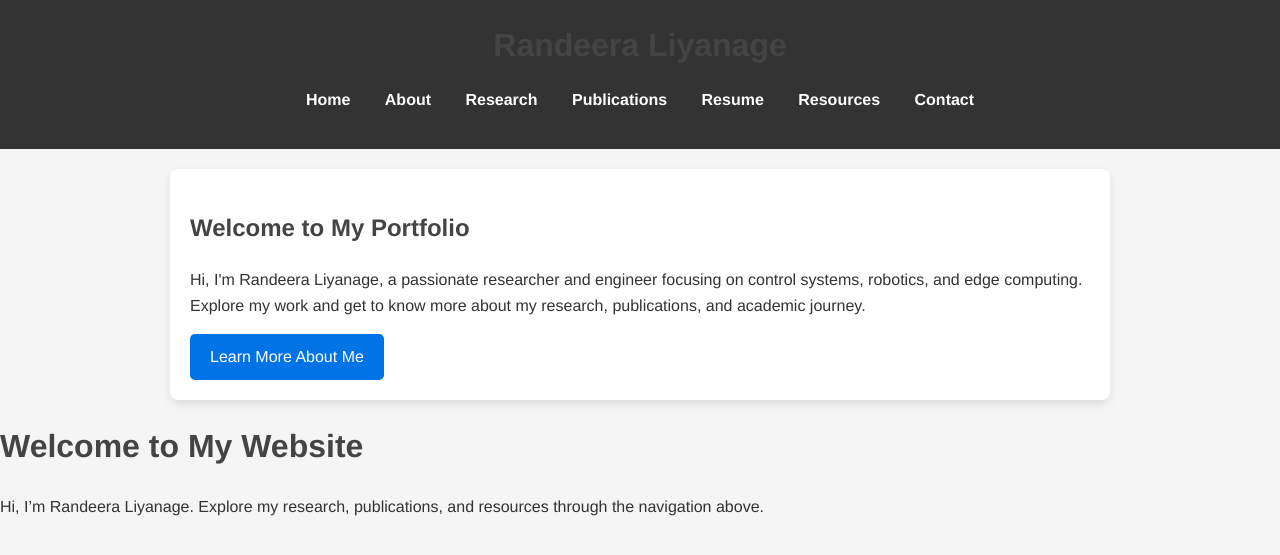
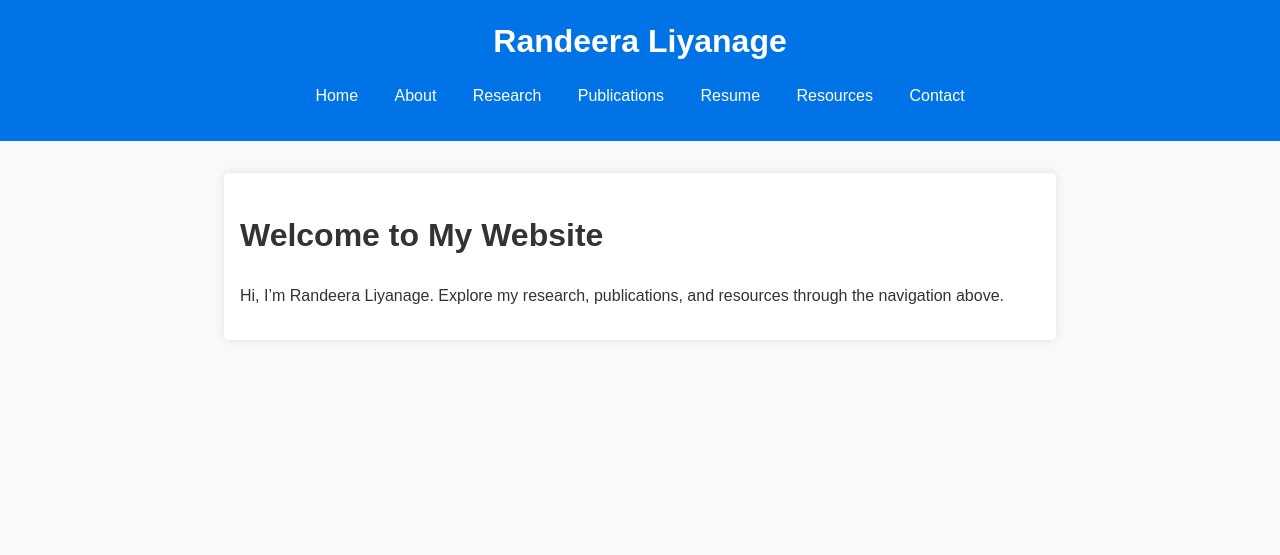
Before and after one commit to randeeraliyanage/randeeraliyanage.github.io, a Jekyll site: the page built from index.md, in a window 1280 px wide. Shown: the top 555 px of the page. Built offline with Jekyll 4.4.1, drawn with Linux system fonts in a browser that asks for light colours.

Commit message:
Update default.html

```diff
--- a/_layouts/default.html
+++ b/_layouts/default.html
@@ -3,72 +3,23 @@
 <head>
     <meta charset="UTF-8">
     <meta name="viewport" content="width=device-width, initial-scale=1.0">
-    <title>Randeera Liyanage - Portfolio</title>
+    <title>{{ page.title | default: site.title }}</title>
     <link rel="stylesheet" href="/style.css">
-    <style>
-        body {
-            font-family: 'Helvetica Neue', Arial, sans-serif;
-            color: #333;
-            background: #f5f5f5;
-            line-height: 1.6;
-        }
-        header {
-            background: #333;
-            color: #fff;
-            padding: 20px 0;
-            text-align: center;
-        }
-        nav a {
-            color: #fff;
-            text-decoration: none;
-            margin: 0 15px;
-            font-weight: bold;
-        }
-        nav a:hover {
-            text-decoration: underline;
-        }
-        main {
-            max-width: 900px;
-            margin: 20px auto;
-            background: #fff;
-            padding: 20px;
-            border-radius: 8px;
-            box-shadow: 0 4px 8px rgba(0,0,0,0.1);
-        }
-        h1, h2, h3, h4 {
-            color: #444;
-        }
-        .button {
-            display: inline-block;
-            background: #0073e6;
-            color: #fff;
-            padding: 10px 20px;
-            border-radius: 5px;
-            text-decoration: none;
-        }
-        .button:hover {
-            background: #005bb5;
-        }
-    </style>
 </head>
 <body>
     <header>
-        <h1>Randeera Liyanage</h1>
+        <h1>{{ site.title }}</h1>
         <nav>
-            <a href="index.html">Home</a>
-            <a href="about.html">About</a>
-            <a href="research.html">Research</a>
-            <a href="publications.html">Publications</a>
-            <a href="resume.html">Resume</a>
-            <a href="resources.html">Resources</a>
-            <a href="contact.html">Contact</a>
+            <a href="/index.html">Home</a>
+            <a href="/about.html">About</a>
+            <a href="/research.html">Research</a>
+            <a href="/publications.html">Publications</a>
+            <a href="/resume.html">Resume</a>
+            <a href="/resources.html">Resources</a>
+            <a href="/contact.html">Contact</a>
         </nav>
     </header>
     <main>
-        <h2>Welcome to My Portfolio</h2>
-        <p>Hi, I'm Randeera Liyanage, a passionate researcher and engineer focusing on control systems, robotics, and edge computing. Explore my work and get to know more about my research, publications, and academic journey.</p>
-        <a href="about.html" class="button">Learn More About Me</a>
-    </main>
         {{ content }}
     </main>
 </body>
```
